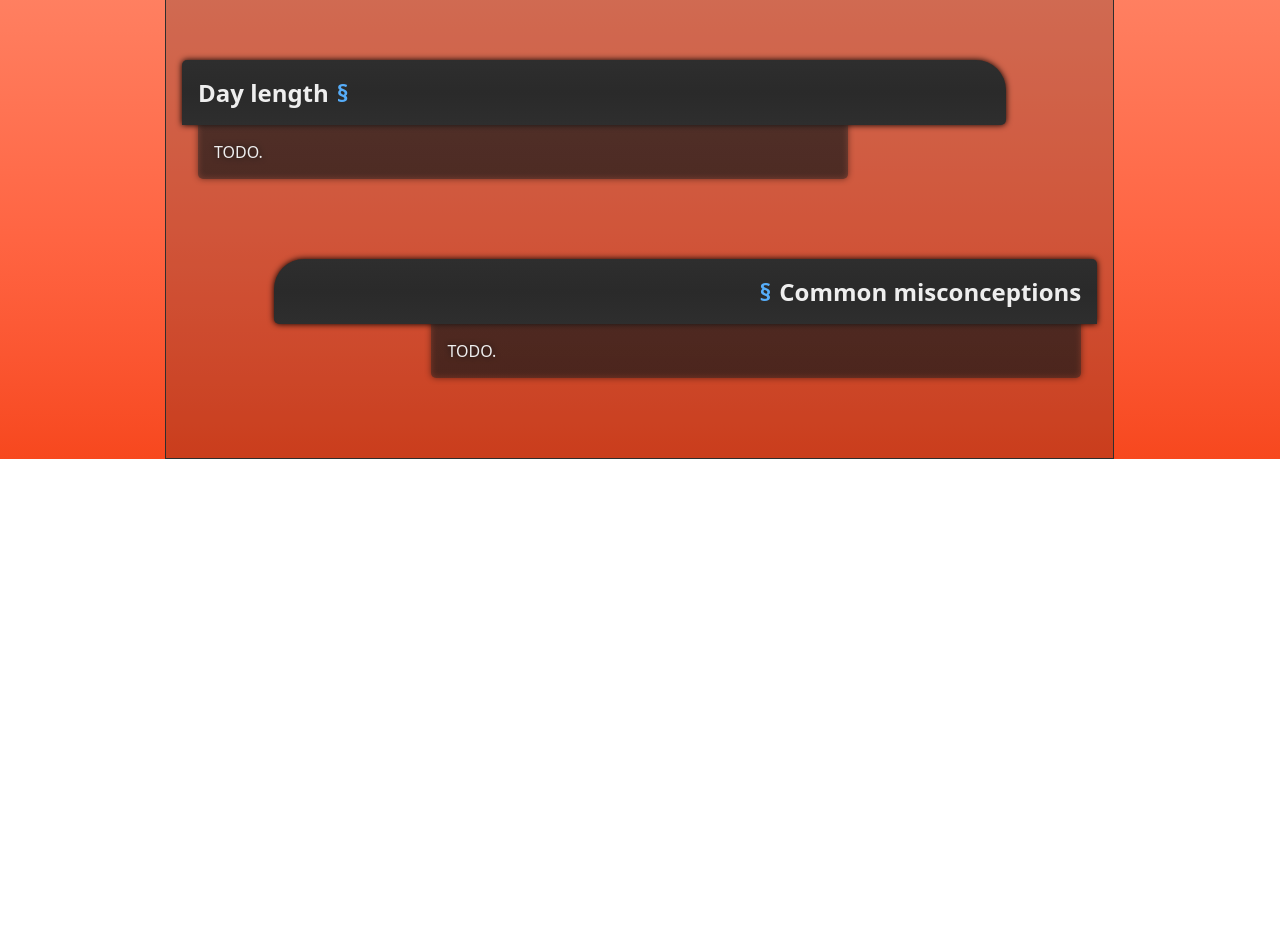
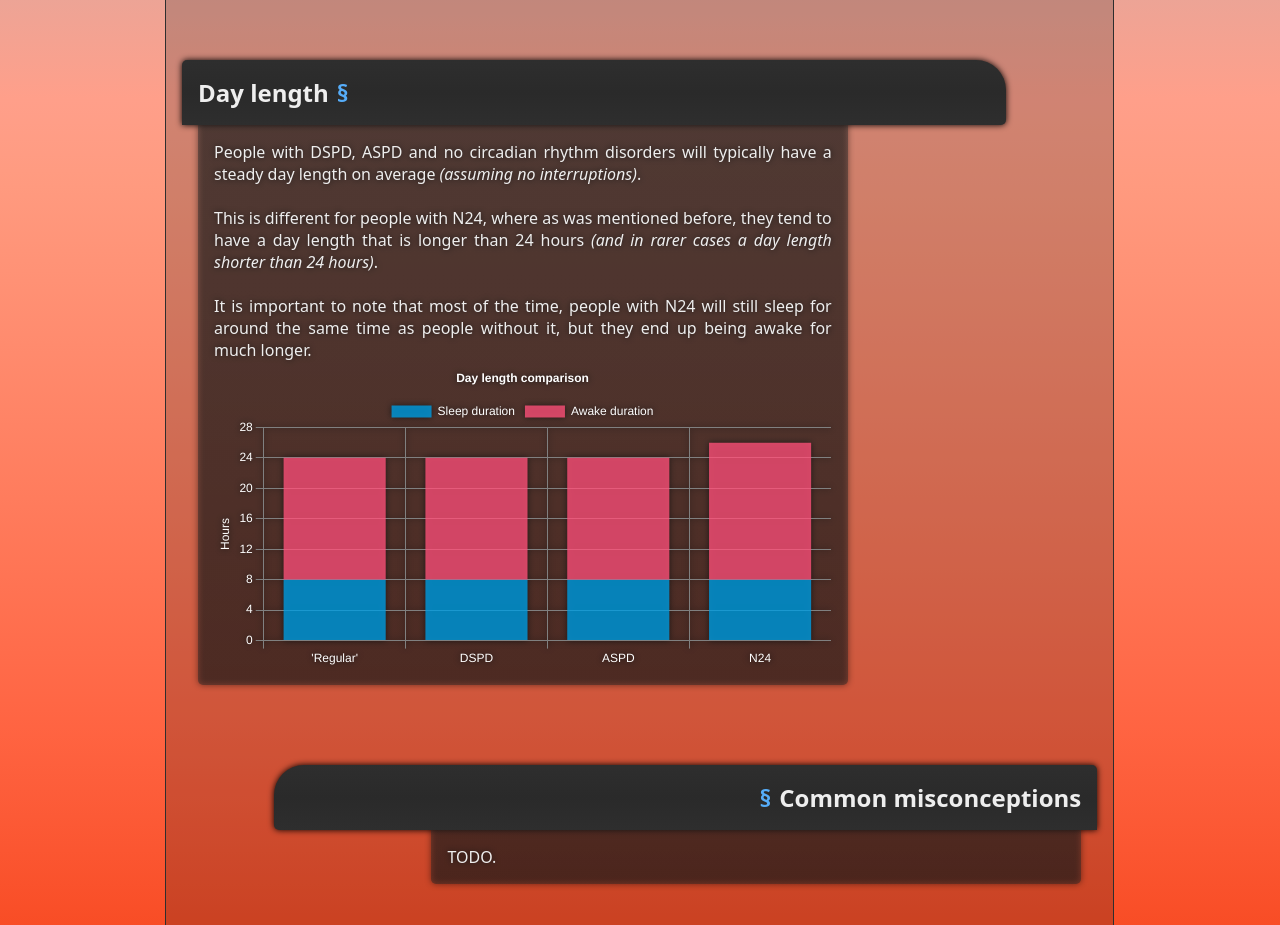
Before and after one commit to nightowl286/n24, a plain HTML site: page src/site/index.html in a window 1280 px wide. Shown: the part 5280-6205 px from the top of the page. Before the commit the page ends 5739 px from the top, so only its background shows below. Drawn offline with Linux system fonts and the light colour scheme.

Commit message:
+ Add day length section.

```diff
--- /dev/null
+++ b/src/site/data/day-length.json
@@ -0,0 +1,12 @@
+[
+	{
+		"label": "Sleep duration",
+		"backgroundColor": "#009ee3cc",
+		"data": [8,8,8,8]
+	},
+	{
+		"label": "Awake duration",
+		"backgroundColor": "#ff527acc",
+		"data": [16,16,16,18]
+	}
+]
--- a/src/site/index.html
+++ b/src/site/index.html
@@ -149,7 +149,7 @@
 						for them to go to sleep any earlier.
 						<br><br>
 						While reading this you might think of "night owls", however DSPD is much more extreme than just a preference to stay awake later in the night.
-						<canvas id="dspd-chart"></canvas>
+						<br><canvas id="dspd-chart"></canvas>
 					</p>
 				</section>
 
@@ -167,7 +167,7 @@
 						for them to stay awake or sleep for longer.
 						<br><br>
 						While reading this you might think of "early birds", however ASPD is much more extreme than just a preference to wake up earlier in the mornings.
-						<canvas id="aspd-chart"></canvas>
+						<br><canvas id="aspd-chart"></canvas>
 					</p>
 				</section>
 
@@ -185,7 +185,7 @@
 						<br><br>
 						This means that on a day-to-day basis, the time that they sleep and wake up at is not consistent, and it's constantly drifting.
 						For most people with N24 this means that they go to sleep between 1 to 4 hours later than they did the day before.
-						<canvas id="n24-chart"></canvas>
+						<br><canvas id="n24-chart"></canvas>
 						As you can see, for a person with N24 the pattern keeps on shifting, starting with going to sleep at
 						6pm, then 8pm, then 10pm and so on until eventually they shift all the way around and they sleep at 6pm again.
 					</p>
@@ -197,7 +197,14 @@
 						<a href="#day-length" title="A shareable link to this section of the page.">§</a>
 					</div>
 					<p>
-						TODO.
+						People with DSPD, ASPD and no circadian rhythm disorders will typically have a steady day length on average <i>(assuming no interruptions)</i>.
+						<br><br>
+						This is different for people with N24, where as was mentioned before, they tend to have a day length that is longer than 24 hours
+						<i>(and in rarer cases a day length shorter than 24 hours)</i>.
+						<br><br>
+						It is important to note that most of the time, people with N24 will still sleep for around the
+						same time as people without it, but they end up being awake for much longer.
+						<br><canvas id="day-length-chart"></canvas>
 					</p>
 				</section>
 
--- a/src/site/main.js
+++ b/src/site/main.js
@@ -30,10 +30,10 @@ function getTimeText(hour) {
 }
 
 async function sleepTimeCharts() {
-	let regularData = await getChartData("sleep-times/regular");
-	let dspdData = await getChartData("sleep-times/dspd");
-	let aspdData = await getChartData("sleep-times/aspd");
-	let n24Data = await getChartData("sleep-times/n24");
+	const regularData = await getChartData("sleep-times/regular");
+	const dspdData = await getChartData("sleep-times/dspd");
+	const aspdData = await getChartData("sleep-times/aspd");
+	const n24Data = await getChartData("sleep-times/n24");
 
 	const regularCanvas = document.getElementById("regular-chart");
 	const dspdCanvas = document.getElementById("dspd-chart");
@@ -129,6 +129,47 @@ async function sleepTimeCharts() {
 	});
 }
 
+async function dayLengthChart() {
+	const data = await getChartData("day-length");
+	const canvas = document.getElementById("day-length-chart");
+
+	new Chart(canvas, {
+		type: "bar",
+		data: { datasets: data },
+		options: {
+			responsive: true,
+			aspectRatio: 2,
+			plugins: {
+				legend: {},
+				title: { display: true, text: "Day length comparison" },
+				tooltip: {
+					callbacks: {
+						title: items => { console.log(items); const item = items[0]; return `${item.label} ${item.dataset.label.toLowerCase()}` },
+						label: item => `${item.raw} hours`
+					}
+				}
+			},
+			scales: {
+				x: {
+					ticks: {
+						autoSkip: false
+					},
+					labels: ["'Regular'", "DSPD", "ASPD", "N24"],
+					stacked: true
+				},
+				y: {
+					title: { display: true, text: "Hours" },
+					stacked: true,
+					ticks: {
+						stepSize: 4,
+					}
+				}
+			}
+		}
+	});
+}
+
 await Promise.all([
-	sleepTimeCharts()
+	sleepTimeCharts(),
+	dayLengthChart()
 ]);
```
Also changed, not shown: 1 other file.
